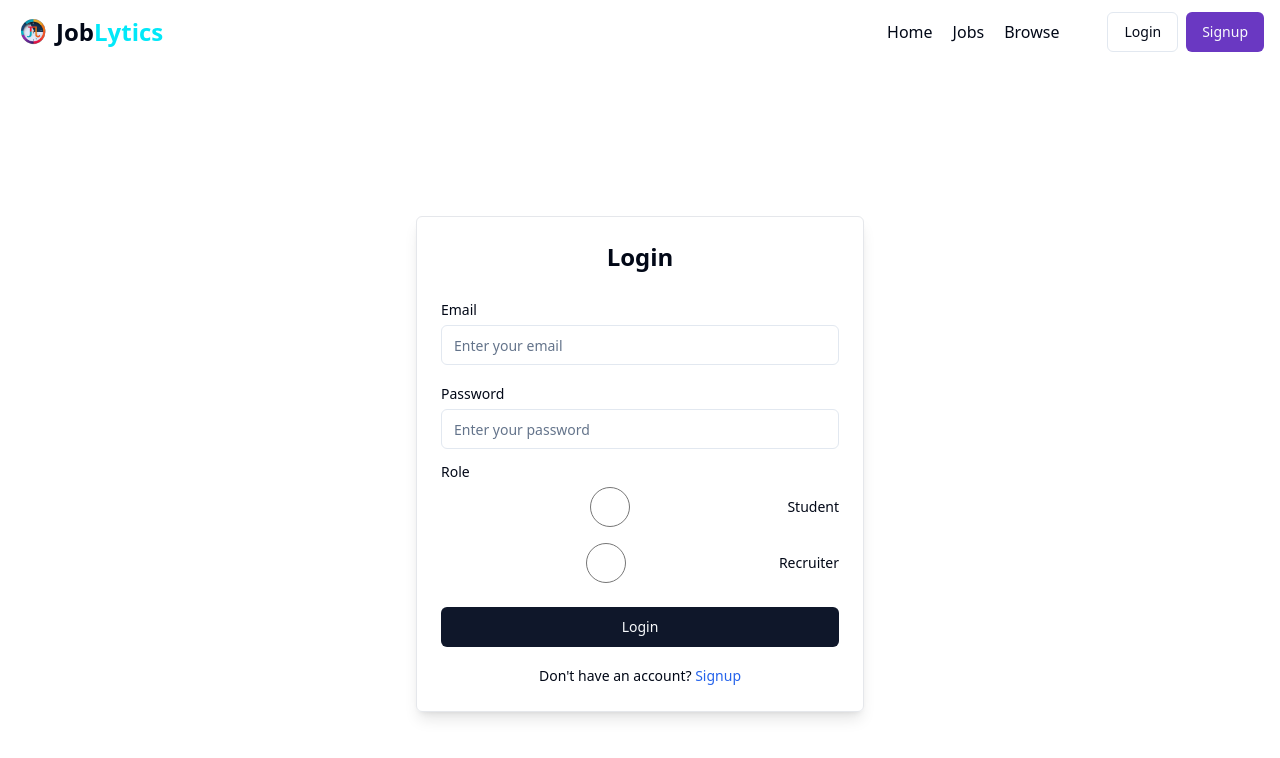
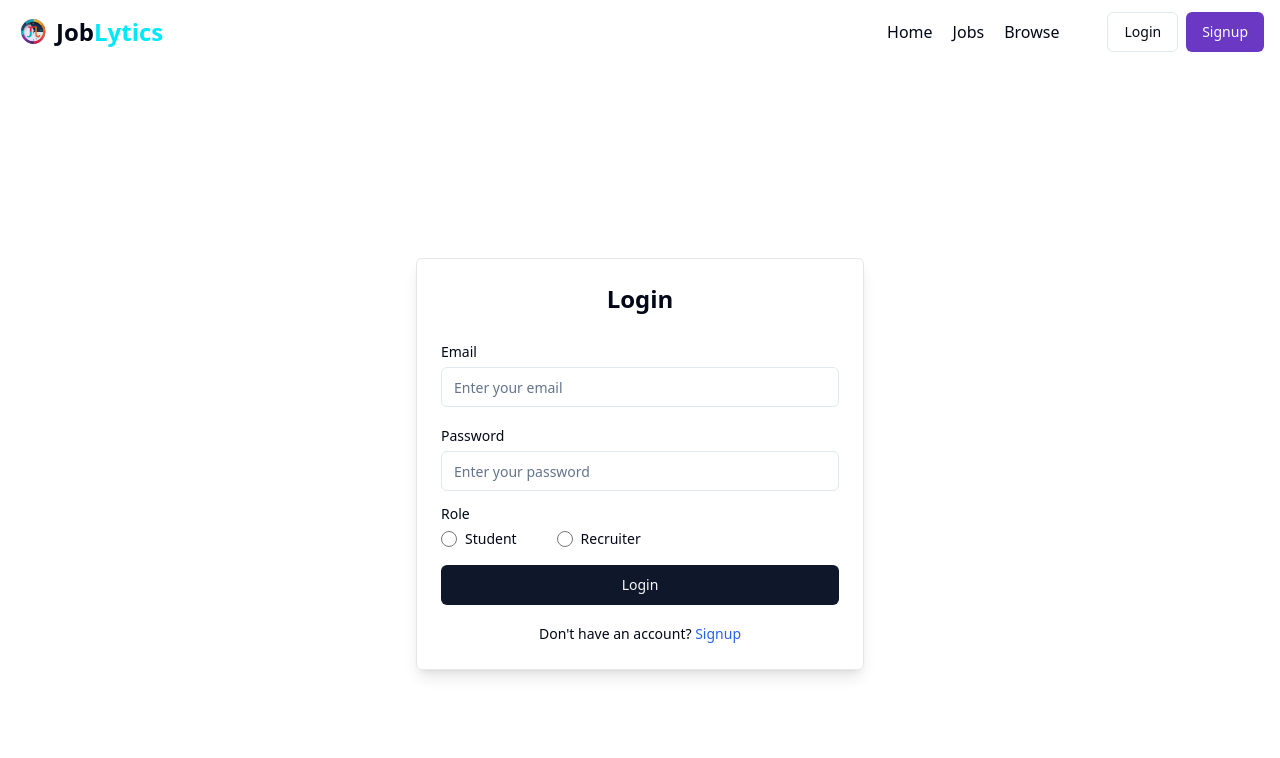
Before and after one commit to Basil-raza-khan/JobLytics, a React (Vite) app in the folder frontend/: page /login in a window 1280 px wide. Shown: the top 758 px of the page. Built offline with nearby package versions, Linux system fonts and the light colour scheme.

Commit message:
newone commit

```diff
--- a/frontend/src/components/CategoryCarousel.jsx
+++ b/frontend/src/components/CategoryCarousel.jsx
@@ -23,11 +23,11 @@ const CategoryCarousel = () => {
 
     return (
         <div className="px-4 sm:px-6 lg:px-8">
-            <Carousel className="w-full max-w-xs sm:max-w-sm md:max-w-md lg:max-w-xl mx-auto my-10 sm:my-16 lg:my-20">
-                <CarouselContent>
+            <Carousel className="w-full max-w-xs sm:max-w-sm md:max-w-md lg:max-w-xl mx-auto my-10 sm:my-16 lg:my-20 overflow-hidden">
+                <CarouselContent className="flex">
                     {
                         category.map((cat, index) => (
-                            <CarouselItem key={index} className="basis-1/2 sm:basis-1/3 md:basis-1/4 lg:basis-1/5">
+                            <CarouselItem key={index} className="w-full sm:w-1/2 md:w-1/3 lg:w-1/4 xl:w-1/5">
                                 <Button
                                     onClick={() => searchJobHandler(cat)}
                                     variant="outline"
--- a/frontend/src/components/auth/Login.jsx
+++ b/frontend/src/components/auth/Login.jsx
@@ -102,9 +102,9 @@ const Login = () => {
                     </div>
 
                     {/* Role Selection */}
-                    <div className="mb-6">
+                    <div className="mb-4">
                         <Label className="block mb-2">Role</Label>
-                        <RadioGroup className="flex flex-col space-y-2">
+                        <RadioGroup className="flex space-x-6 sm:space-x-8">
                             <div className="flex items-center space-x-2">
                                 <Input
                                     type="radio"
@@ -113,9 +113,9 @@ const Login = () => {
                                     value="student"
                                     checked={input.role === 'student'}
                                     onChange={changeEventHandler}
-                                    className="cursor-pointer"
+                                    className="w-4 h-4 cursor-pointer"
                                 />
-                                <Label htmlFor="student">Student</Label>
+                                <Label htmlFor="student" className="cursor-pointer text-sm">Student</Label>
                             </div>
                             <div className="flex items-center space-x-2">
                                 <Input
@@ -125,9 +125,9 @@ const Login = () => {
                                     value="recruiter"
                                     checked={input.role === 'recruiter'}
                                     onChange={changeEventHandler}
-                                    className="cursor-pointer"
+                                    className="w-4 h-4 cursor-pointer"
                                 />
-                                <Label htmlFor="recruiter">Recruiter</Label>
+                                <Label htmlFor="recruiter" className="cursor-pointer text-sm">Recruiter</Label>
                             </div>
                         </RadioGroup>
                     </div>
```
